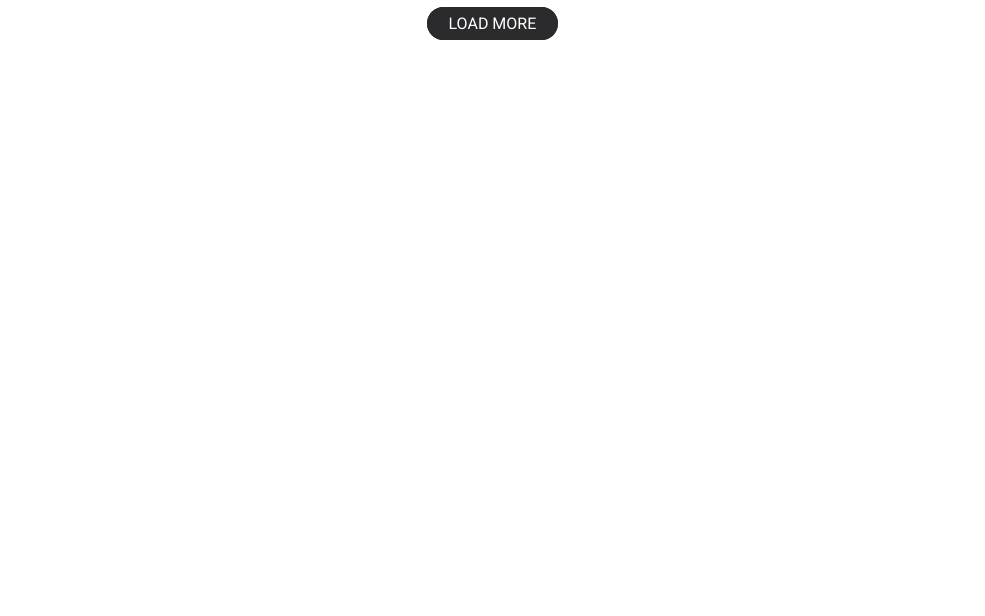
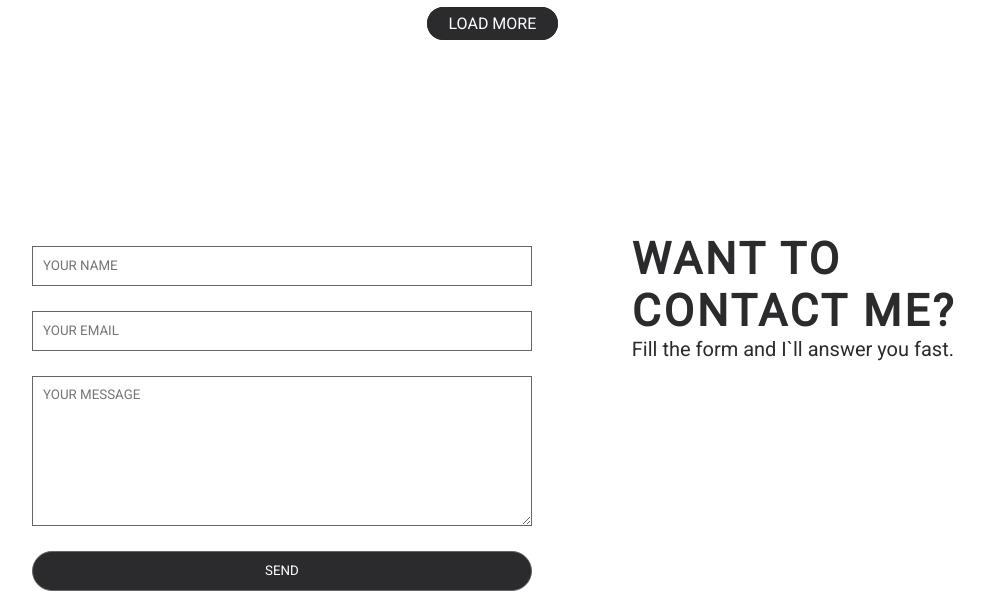
Before and after one commit to YuriyMarych/portfolio, a PHP site: page / in a window 1280 px wide. Shown: the part 2527-3143 px from the top of the page, without its empty margins (146-1131 px from the left). Before the commit the page ends 2567 px from the top, so only its background shows below. Run offline with PHP 8.4, Linux system fonts and the light colour scheme.

Commit message:
Created contact section

```diff
--- a/assets/css/style.css
+++ b/assets/css/style.css
@@ -265,3 +265,40 @@ a {
     width: 135px;
     margin: 50px auto 0;
 }
+
+/*Contact*/
+
+.contact {
+    justify-content: space-around;
+}
+
+.contact .form {
+    display: flex;
+    flex-flow: column nowrap;
+    margin-top: 13px;
+}
+
+.contact .form .form-item {
+    min-width: 500px;
+    min-height: 40px;
+    margin-bottom: 25px;
+    padding: 10px;
+    box-sizing: border-box;
+    border: 1px solid #676667;
+    text-transform: uppercase;
+}
+
+.contact .form .form-item.message {
+    height: 150px;
+}
+
+.contact .info .title {
+    font-size: 44px;
+    letter-spacing: 3px;
+    text-transform: uppercase;
+    text-align: left;
+}
+
+.contact .info .desc {
+    font-size: 20px;
+}
--- a/index.php
+++ b/index.php
@@ -32,6 +32,8 @@
 
 <section><?php include_once "parts/blog.php" ?></section>
 
+<section><?php include_once "parts/contact.php" ?></section>
+
 <footer><?php include_once "parts/footer.php" ?></footer>
 
 </body>
--- a/parts/about.php
+++ b/parts/about.php
@@ -1,4 +1,4 @@
-<div class="about">
+<div class="about" id="about">
     <img src="" alt="developer's photo" class="bg">
 
     <div class="info">
--- a/parts/blog.php
+++ b/parts/blog.php
@@ -1,4 +1,4 @@
-<div class="blog">
+<div class="blog" id="blog">
     <h4 class="title">read blog</h4>
     <p class="par">Sometimes I write something</p>
 
--- a/parts/contact.php
+++ b/parts/contact.php
@@ -0,0 +1,12 @@
+<div class="contact flex" id="contact">
+    <form action="#" class="form">
+        <input type="text" class="contact-name form-item" title="contact-name" placeholder="Your name" name="name">
+        <input type="email" class="contact-email form-item" title="contact-email" placeholder="Your email" name="email">
+        <textarea class="message form-item" placeholder="Your message" name="message"></textarea>
+        <input type="button" class="btn-hire-black form-item" value="Send">
+    </form>
+    <div class="info">
+        <h6 class="title">Want to<br/>contact me?</h6>
+        <p class="desc">Fill the form and I`ll answer you fast.</p>
+    </div>
+</div>
--- a/parts/header.php
+++ b/parts/header.php
@@ -5,11 +5,11 @@
     </div>
     <nav class="menu">
         <ul>
-            <li><a class="menu-item" href="javascript:void(0)">work</a></li>
-            <li><a class="menu-item" href="javascript:void(0)">about me</a></li>
-            <li><a class="menu-item" href="javascript:void(0)">blog</a></li>
-            <li><a class="menu-item" href="javascript:void(0)">contact</a></li>
-            <li><a class="btn-hire" href="javascript:void(0)">hire me</a></li>
+            <li><a class="menu-item" href="#projects">work</a></li>
+            <li><a class="menu-item" href="#about">about me</a></li>
+            <li><a class="menu-item" href="#blog">blog</a></li>
+            <li><a class="menu-item" href="#contact">contact</a></li>
+            <li><a class="btn-hire" href="#hire">hire me</a></li>
         </ul>
     </nav>
 </div>
@@ -18,13 +18,13 @@
         <h1 class="name"><span>Hello, I`m </span><br/>Marych Yuriy</h1>
         <p class="work">PHP Developer</p>
         <div class="social">
-            <i class="fab fa-linkedin"></i>
-            <i class="fab fa-facebook"></i>
-            <i class="fab fa-instagram"></i>
-            <i class="fab fa-twitter-square"></i>
+            <a href="javascript:void(0);"><i class="fab fa-linkedin"></i></a>
+            <a href="javascript:void(0);"><i class="fab fa-facebook"></i></a>
+            <a href="javascript:void(0);"><i class="fab fa-instagram"></i></a>
+            <a href="javascript:void(0);"><i class="fab fa-twitter-square"></i></a>
         </div>
         <div class="buttons">
-            <a href="javascript:void(0);" class="btn-hire-black">hire me</a>
+            <a href="#hire" class="btn-hire-black">hire me</a>
             <a href="javascript:void(0);" class="btn-hire">see my resume</a>
         </div>
     </div>
--- a/parts/projects.php
+++ b/parts/projects.php
@@ -1,4 +1,4 @@
-<div class="projects flex">
+<div class="projects flex" id="projects">
     <div class="proj">
 
         <img src="/assets/images/photo.png" alt="project photo" class="bg">
```
